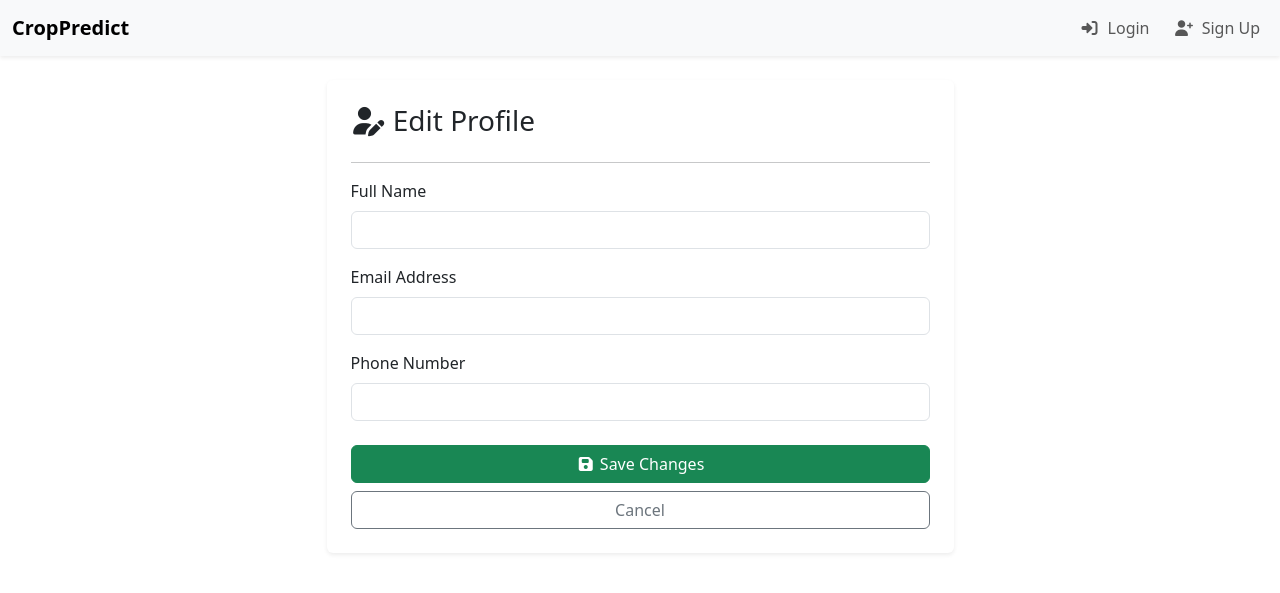
After one commit to AungSannOoDe/crop-recomendation-system, a Django app: template crop_app/templates/profile.html in a window 1280 px wide. The commit adds this page. Shown: the top 593 px of the page. Run offline with Django 3.2, Linux system fonts and the light colour scheme; the template is opened without the code that fills it, so the values that code supplies are empty; some libraries are stand-ins or nearby versions.

Commit message:
feat:add user profile and  change password ui

```diff
--- a/crop_app/templates/base.html
+++ b/crop_app/templates/base.html
@@ -43,8 +43,13 @@
                         </li>
 
                         <li class="nav-item">
-                            <a class="nav-link" href="">
+                            <a class="nav-link" href="{% url 'change-password' %}">
                                 <i class="fa-solid fa-key "></i> Change Password
+                            </a>
+                        </li>
+                        <li class="nav-item">
+                            <a class="nav-link" href="{% url 'profile' %}">
+                                <i class="fa-solid fa-user"></i> profile
                             </a>
                         </li>
 
@@ -79,8 +84,11 @@
     </nav>
 
     <!-- Page Content -->
-    {% block content %}
-    {% endblock %}
+     <main class="container">
+        {% block content %}
+
+        {% endblock %}
+     </main>
 
     <!-- Scripts -->
     <script src="{% static 'js/app.js' %}"></script>
--- a/crop_app/templates/history.html
+++ b/crop_app/templates/history.html
@@ -3,7 +3,7 @@
 <title>{% block title %} Prediction History {% endblock %}</title>
 
 {% block content %}
-<div class="text-center container mt-4">
+<div class="text-center  mt-4">
     <h3>
         <i class="fa-solid fa-clock-rotate-left"></i>
         Prediction History
--- /dev/null
+++ b/crop_app/templates/profile.html
@@ -0,0 +1,46 @@
+{% extends "base.html" %}
+{% load static %}
+{% block title %} Edit Profile {% endblock %}
+
+{% block content %}
+<div class="container mt-4">
+    <div class="row justify-content-center">
+        <div class="col-lg-7">
+            <div class="card shadow-sm border-0">
+                <div class="card-body p-4">
+                    <h3 class="mb-4">
+                        <i class="fa-solid fa-user-pen"></i>
+                        Edit Profile
+                    </h3>
+                    <hr>
+                    <form method="POST">
+                        {% csrf_token %}
+
+                        <div class="mb-3">
+                            <label class="form-label">Full Name</label>
+                            <input type="text" name="name" class="form-control" value="{{ request.user.username }}" required>
+                        </div>
+
+                        <div class="mb-3">
+                            <label class="form-label">Email Address</label>
+                            <input type="email" name="email" class="form-control" value="{{ request.user.email }}" required>
+                        </div>
+
+                        <div class="mb-4">
+                            <label class="form-label">Phone Number</label>
+                            <input type="text" name="phone" class="form-control" value="{{ request.user.userprofile.phone }}">
+                        </div>
+
+                        <div class="d-grid gap-2">
+                            <button type="submit" class="btn btn-success">
+                                <i class="fa-solid fa-floppy-disk"></i> Save Changes
+                            </button>
+                            <a href="{% url 'home' %}" class="btn btn-outline-secondary">Cancel</a>
+                        </div>
+                    </form>
+                </div>
+            </div>
+        </div>
+    </div>
+</div>
+{% endblock %}
--- a/crop_app/urls.py
+++ b/crop_app/urls.py
@@ -8,7 +8,9 @@ urlpatterns = [
     path('predict',predict,name="prediction"),
     path('logout',logout,name='logout'),
     path('user_history',user_history_view,name='user_history'),
-    path('history_delete/<int:id>/',user_delete_prediction,name="user_delete_prediction")
+    path('history_delete/<int:id>/',user_delete_prediction,name="user_delete_prediction"),
+    path('profile',profile_view,name='profile'),
+    path('change-password',change_password_view,name='change-password')
     # You can add your prediction path here later
     # path('predict/', views.predict, name='predict'),
 ]
```
Also changed, not shown: crop_app/templates/change-password.html (added, +62 -0 lines), crop_app/templates/predict.html (+32 -1 lines), crop_app/views.py (+51 -0 lines).
